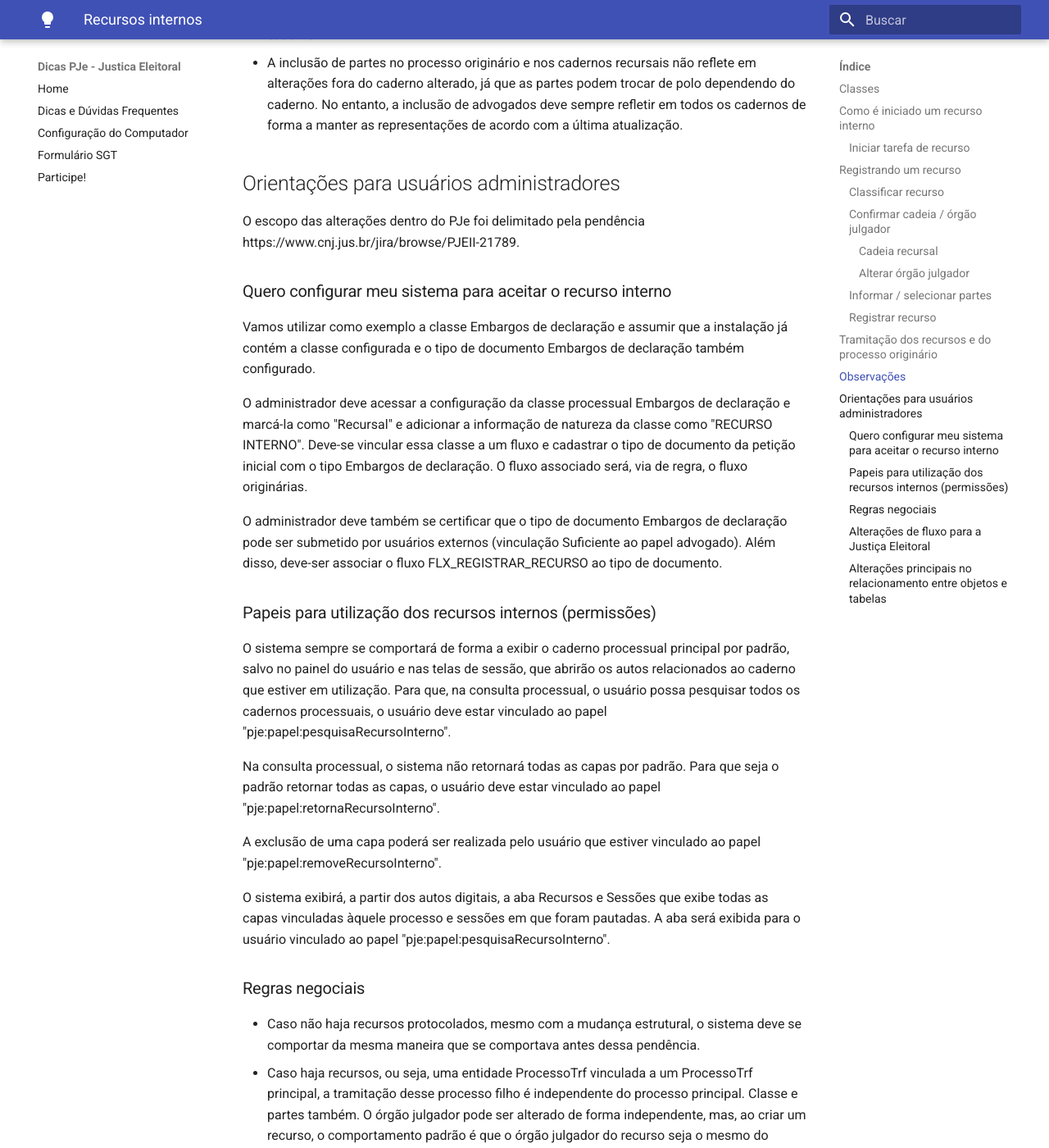
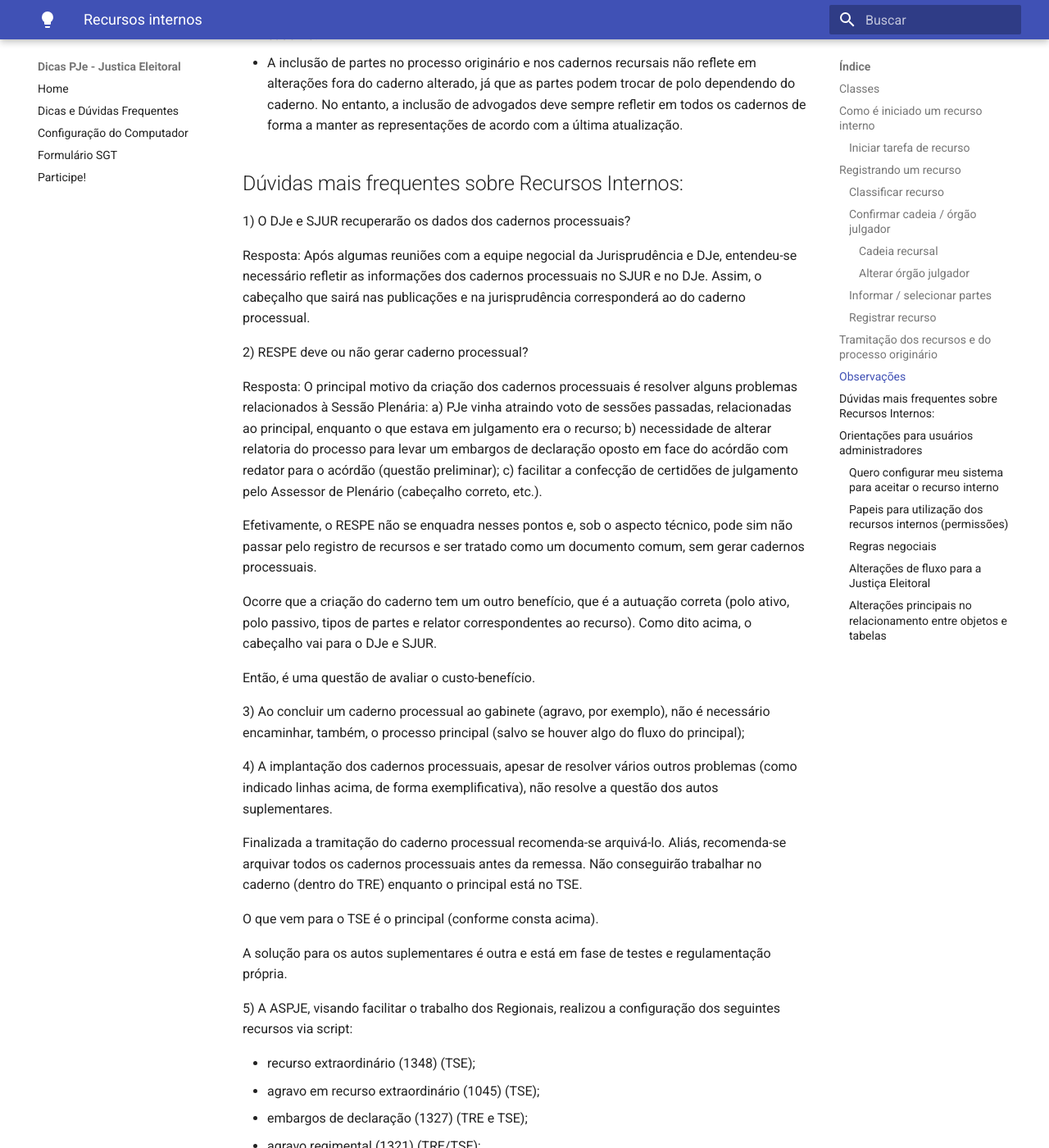
Before and after one commit to PJeJE/dicas_versao_1, an MkDocs documentation site: the page built from docs/recursos.md, in a window 1280 px wide and 1400 px high, scrolled down 17201 px. Shown: the whole window at 82% size. Built offline with MkDocs 1.6.1 and Material for MkDocs 9.7.7, drawn with Linux system fonts in a browser that asks for light colours; nearby versions of some CDN libraries; some of the changed text lies outside the part shown.

Commit message:
Update recursos.md

```diff
--- a/docs/recursos.md
+++ b/docs/recursos.md
@@ -197,6 +197,48 @@ Ressaltamos alguns comportamentos:
 - A distribuição/redistribuição de recursos não gera novos pesos para o cargo que recebe o caderno.
 - A inclusão de partes no processo originário e nos cadernos recursais não reflete em alterações fora do caderno alterado, já que as partes podem trocar de polo dependendo do caderno. No entanto, a inclusão de advogados deve sempre refletir em todos os cadernos de forma a manter as representações de acordo com a última atualização.
 
+
+## Dúvidas mais frequentes sobre Recursos Internos:
+
+1) O DJe e SJUR recuperarão os dados dos cadernos processuais?
+
+Resposta:  Após algumas reuniões com a equipe negocial da Jurisprudência e  DJe, entendeu-se necessário refletir as informações  dos  cadernos processuais no SJUR e no DJe. Assim, o cabeçalho que sairá nas publicações e na jurisprudência corresponderá ao do caderno processual.
+
+2) RESPE deve ou não gerar caderno processual?
+
+Resposta: O principal motivo da criação dos cadernos processuais é resolver alguns problemas relacionados à Sessão Plenária: a) PJe vinha atraindo voto de sessões passadas, relacionadas ao principal, enquanto o que estava em julgamento era o recurso; b) necessidade de alterar relatoria do processo para levar um embargos de declaração oposto em face do acórdão com redator  para  o acórdão (questão preliminar); c) facilitar a confecção de certidões de julgamento pelo Assessor de Plenário (cabeçalho correto, etc.).
+
+Efetivamente, o RESPE não se enquadra nesses pontos e, sob o aspecto técnico, pode sim não passar pelo registro de recursos e ser tratado como um documento comum, sem gerar cadernos processuais.
+
+Ocorre que a criação do caderno tem um outro benefício, que é a autuação correta (polo ativo, polo passivo, tipos de partes e relator correspondentes ao recurso). Como dito acima, o cabeçalho vai para o DJe e SJUR.
+
+Então, é uma questão de avaliar o custo-benefício.
+
+3) Ao concluir um caderno processual ao gabinete (agravo, por exemplo), não é necessário encaminhar, também, o processo principal (salvo se houver algo do fluxo do principal);
+
+4) A implantação dos cadernos processuais, apesar de resolver vários outros problemas (como indicado linhas acima, de forma exemplificativa), não resolve a questão dos autos suplementares.
+
+Finalizada a tramitação do caderno processual recomenda-se arquivá-lo. Aliás, recomenda-se arquivar todos os cadernos processuais antes da remessa. Não conseguirão trabalhar no caderno (dentro do TRE) enquanto o principal está no TSE.
+
+O que vem para o TSE é o principal (conforme consta acima).
+
+A solução para os autos suplementares é outra e está em fase de testes e regulamentação própria.
+
+5) A ASPJE, visando facilitar o trabalho dos Regionais, realizou a configuração dos seguintes recursos via script:
+
+- recurso extraordinário (1348) (TSE);
+- agravo em recurso extraordinário (1045) (TSE);
+- embargos de declaração (1327) (TRE e TSE);
+- agravo regimental (1321) (TRE/TSE);
+- "Agravo" (1000) (TRE/TSE);
+- Recurso Ordinário Eleitoral (TRE) (11550);
+- Recurso Especial Eleitoral (TRE) (11549);
+-  Agravo em Recurso Especial Eleitoral (TRE);
+- Agravo em Recurso Extraordinário Eleitoral (TSE).
+
+Caso o Regional entenda ser o caso de configurar outros recursos ou retirar alguma configuração atual, basta seguir as orientações de configuração constante do Dicas.
+
+
 ## Orientações para usuários administradores
 
 O escopo das alterações dentro do PJe foi delimitado pela pendência https://www.cnj.jus.br/jira/browse/PJEII-21789.
```
